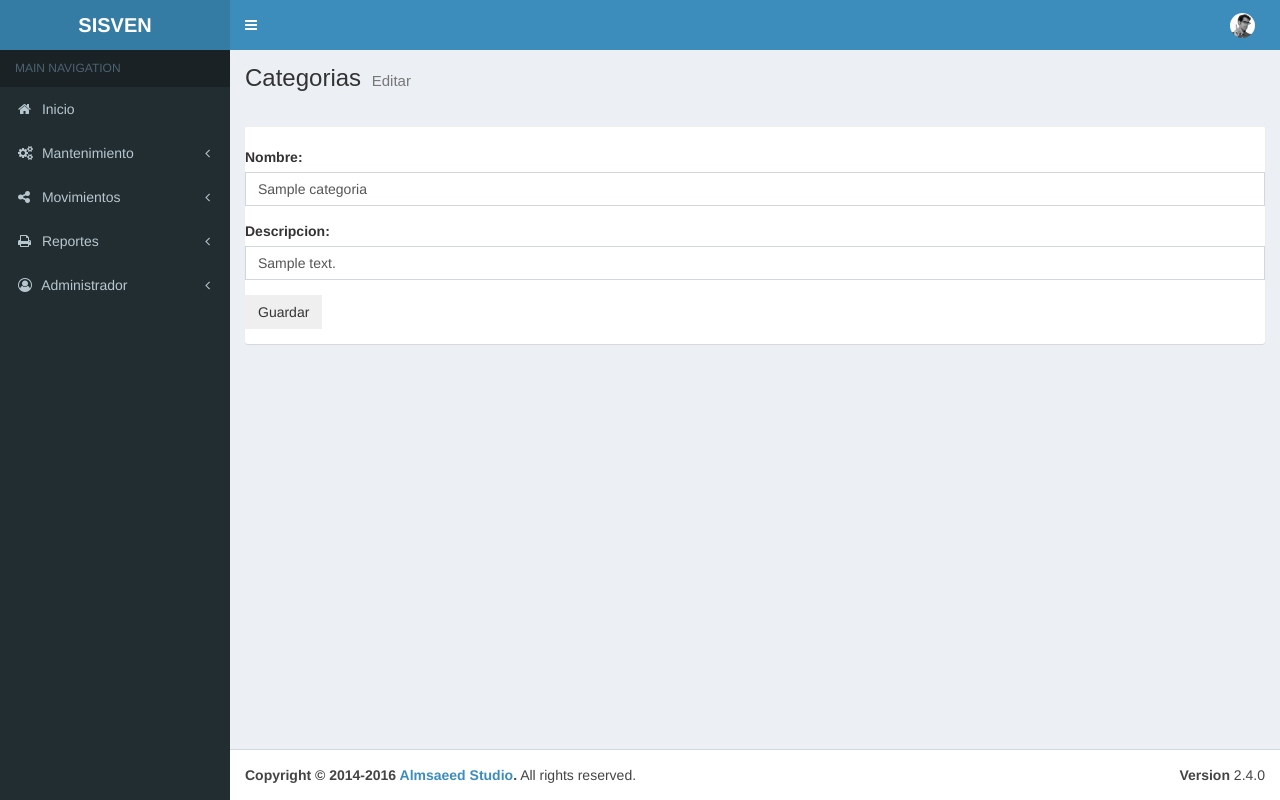
After one commit to DrGarciaDev/ventas_ci, a CodeIgniter app: page /ventas_ci/mantenimiento/categorias/edit/1 in a window 1280 px wide. The commit adds this page. Run offline with CodeIgniter, Linux system fonts and the light colour scheme; tables that the repository leaves empty hold one stand-in row (values such as "Sample post").

Commit message:
6.- Crear y Editar

```diff
--- a/application/controllers/mantenimiento/Categorias.php
+++ b/application/controllers/mantenimiento/Categorias.php
@@ -23,5 +23,63 @@ class Categorias extends CI_Controller {
 		$this->load->view('admin/categorias/list', $data);
 		$this->load->view('layouts/footer');
 	}
+
+	public function add()
+	{
+		$this->load->view('layouts/header');
+		$this->load->view('layouts/aside');
+		$this->load->view('admin/categorias/add');
+		$this->load->view('layouts/footer');
+	}
+
+	public function store()
+	{
+		$nombre = $this->input->post('nombre');
+		$descripcion = $this->input->post('descripcion');
+
+		$data = array(
+			'nombre' => $nombre,
+			'descripcion' => $descripcion,
+			'estado' => "1"
+			);
+
+		if ($this->Categorias_model->save($data)) {
+			redirect(base_url()."mantenimiento/categorias");
+		}
+		else{
+			$this->session->set_flashdata('error', 'No se pudo guardar la categoria');
+			redirect(base_url()."mantenimiento/categoria/add");
+		}
+	}
+
+	public function edit($id = '')
+	{
+		$data = array('categoria' => $this->Categorias_model->get_categoria($id) );
+
+		$this->load->view('layouts/header');
+		$this->load->view('layouts/aside');
+		$this->load->view('admin/categorias/edit', $data);
+		$this->load->view('layouts/footer');
+	}
+
+	public function update($value = '')
+	{
+		$id 			= $this->input->post('id_categoria');
+		$nombre 		= $this->input->post('nombre');
+		$descripcion 	= $this->input->post('descripcion');
+
+		$data = array(
+			'nombre' => $nombre,
+			'descripcion' => $descripcion,
+			);
+
+		if ($this->Categorias_model->update($id, $data)) {
+			redirect(base_url()."mantenimiento/categorias");
+		}
+		else{
+			$this->session->set_flashdata('error', 'No se pudo actualizar la categoria');
+			redirect(base_url()."mantenimiento/categoria/edit/".$id_categoria);
+		}
+	}
 }
 ?>
--- a/application/models/Categorias_model.php
+++ b/application/models/Categorias_model.php
@@ -5,7 +5,7 @@ class Categorias_model extends CI_Model {
 
 	/*
 	* Author: Luis García
-	* Controlador para autenticación
+	* Modelo para categorias
 	*/
 	public function get_categorias()
 	{
@@ -13,4 +13,24 @@ class Categorias_model extends CI_Model {
 		$resultados = $this->db->get('categorias');
 		return $resultados->result();
 	}
+
+	public function save($data = '')
+	{
+		return $this->db->insert('categorias', $data);
+	}
+
+	public function get_categoria($id)
+	{
+		$this->db->where('id', $id);
+		$resultado = $this->db->get('categorias');
+
+		return $resultado->row();
+	}
+
+	public function update($id = '', $data)
+	{
+		$this->db->where('id', $id);
+		return $this->db->update('categorias', $data);
+	}
+
 }
--- /dev/null
+++ b/application/views/admin/categorias/edit.php
@@ -0,0 +1,46 @@
+<!-- =============================================== -->
+
+<!-- Content Wrapper. Contains page content -->
+<div class="content-wrapper">
+    <!-- Content Header (Page header) -->
+    <section class="content-header">
+        <h1>
+        Categorias
+        <small>Editar</small>
+        </h1>
+    </section>
+    <!-- Main content -->
+    <section class="content">
+        <!-- Default box -->
+        <div class="box box-solid">
+            <?php if ($this->session->flashdata('error')) { ?>
+                <div class="alert alert-danger alert-dismissible">
+                    <p><i class="icon fa fa-ban"></i><?php echo $this->session->flasdata('error'); ?></p>
+                </div>
+            <?php } ?>
+            <hr>
+            <div class="row">
+                <div class="col-md-12">
+                    <form action="<?php echo base_url(); ?>mantenimiento/categorias/update" method="POST">
+                        <input type="hidden" id="id_categoria" name="id_categoria" value="<?php echo $categoria->id; ?>">
+                        <div class="form-group">
+                            <label for="nombre">Nombre:</label>
+                            <input type="text" class="form-control" id="nombre" name="nombre" value="<?php echo $categoria->nombre; ?>">
+                        </div>
+                        <div class="form-group">
+                            <label for="descripcion">Descripcion:</label>
+                            <input type="text" class="form-control" id="descripcion" name="descripcion" value="<?php echo $categoria->descripcion; ?>">
+                        </div>
+                        <div class="form-group">
+                            <button type="submit" class="btn btn-succes btn-flat">Guardar</button>
+                        </div>
+                    </form>
+                </div>
+            </div>
+            <!-- /.box-body -->
+        </div>
+        <!-- /.box -->
+    </section>
+    <!-- /.content -->
+</div>
+<!-- /.content-wrapper -->
--- a/application/views/admin/categorias/list.php
+++ b/application/views/admin/categorias/list.php
@@ -16,7 +16,7 @@
             <div class="box-body">
                 <div class="row">
                     <div class="col-md-12">
-                        <a href="" class="btn btn-primary btn-flat">
+                        <a href="<?php echo base_url(); ?>mantenimiento/categorias/add" class="btn btn-primary">
                             <span class="fa fa-plus"></span> Agregar Categoria
                         </a>
                     </div>
@@ -44,7 +44,7 @@
                                 <td>
                                     <div class="btn-group">
                                         <a href="#" class="btn btn-info"><span class="fa fa-eye"></span></a>
-                                        <a href="#" class="btn btn-warning"><span class="fa fa-pencil"></span></a>
+                                        <a href="<?php echo base_url(); ?>mantenimiento/categorias/edit/<?php echo $categoria->id; ?>" class="btn btn-warning"><span class="fa fa-pencil"></span></a>
                                         <a href="#" class="btn btn-danger"><span class="fa fa-remove"></span></a>
                                     </div>
                                 </td>
```
Also changed, not shown: application/views/admin/categorias/add.php (added, +45 -0 lines).
